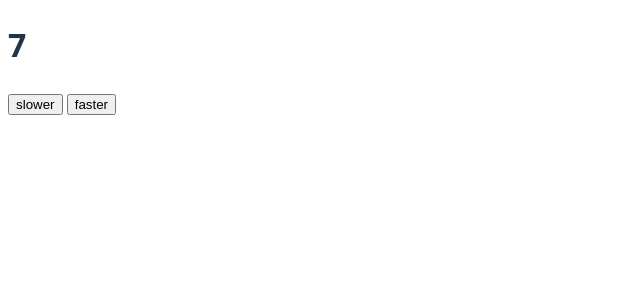
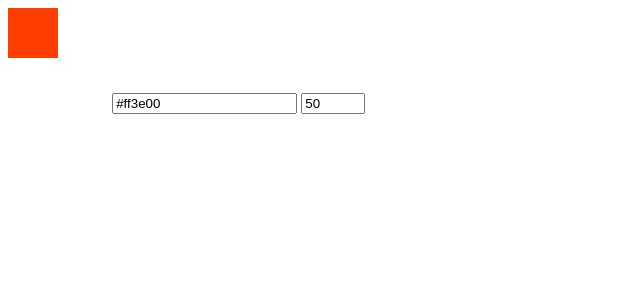
Before and after one commit to Akbar-Widya/svelte-runes-effect-mastery, a Svelte app: page / in a window 1280 px wide. Shown: the top 300 px of the page, without its empty margins (0-640 px from the left). Built offline with nearby package versions, Linux system fonts and the light colour scheme.

Commit message:
Understanding dependencies.

```diff
--- a/src/App.svelte
+++ b/src/App.svelte
@@ -1,25 +1,23 @@
 <script>
-  let count = $state(0);
-  let miliseconds = $state(1000);
+  let size = $state(50);
+  let color = $state("#ff3e00");
+
+  let canvas;
 
   $effect(() => {
-    // This will be re-created whenever `miliseconds` changes
-    const interval = setInterval(() => {
-      count += 1;
-    }, miliseconds);
+    const context = canvas.getContext("2d");
+    context.clearRect(0, 0, canvas.width, canvas.height);
 
-    return () => {
-      /**
-       * if a teardown function is provided, it will run
-       * a) immediately before the effect re-runs
-       * b) when the component is destroyed
-       */
-      clearInterval(interval);
-    }
-  })
+    // this will re-run whenever `color` or `size` change
+    context.fillStyle = color;
+
+    setTimeout(() => {
+      // but not when `size` changes
+      context.fillRect(0, 0, size, size);
+    }, 0);
+  });
 </script>
 
-<h1>{count}</h1>
-
-<button onclick={() => miliseconds *= 2}>slower</button>
-<button onclick={() => miliseconds /= 2}>faster</button>
+<canvas bind:this={canvas} width="100" height="100"></canvas>
+<input bind:value={color} onchange={() => color = color}>
+<input type="number" bind:value={size} min="10" max="500" step="20">
```
